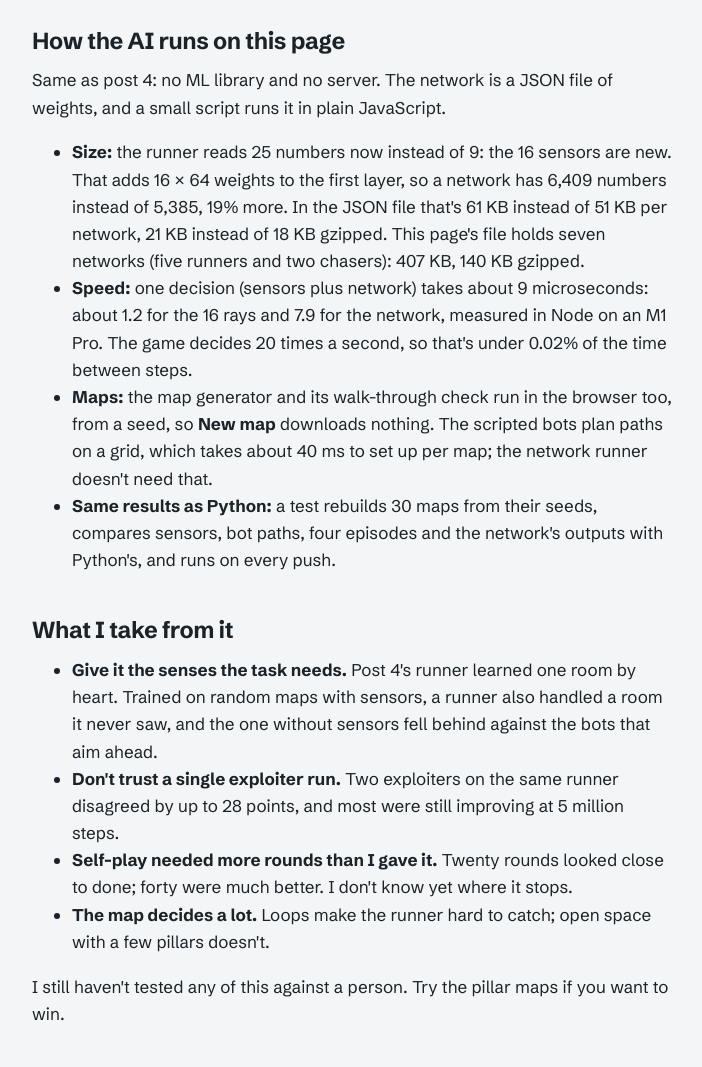
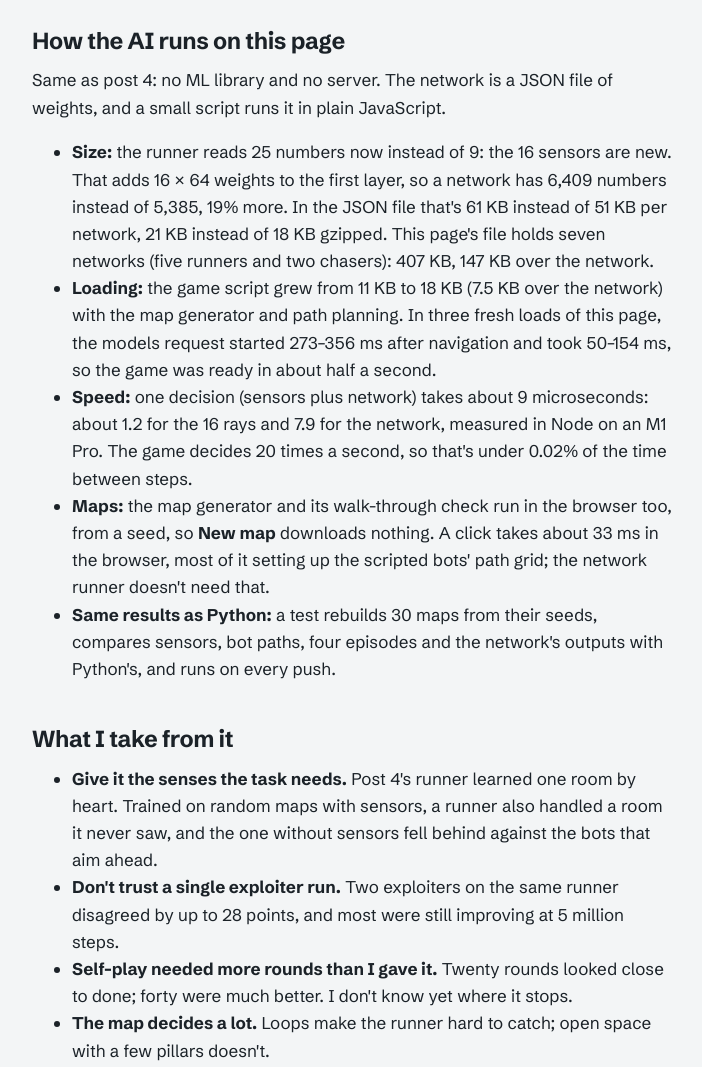
Before and after one commit to sublimeye/rl-lab, an Astro site in the folder site/: page /rl-lab/posts/005-tag-maps in a window 1280 px wide. Shown: the part 6740-7807 px from the top of the page, without its empty margins (288-990 px from the left). Built offline with nearby package versions, Linux system fonts and the light colour scheme; Astro itself is replaced by a stand-in of ours; some packages are replaced by stand-ins of ours.

Commit message:
Post 005: page-load numbers measured on the live page
Co-Authored-By: Claude Opus 5.5 <noreply@anthropic.com>

```diff
--- a/site/src/content/posts/005-tag-maps.mdx
+++ b/site/src/content/posts/005-tag-maps.mdx
@@ -176,14 +176,18 @@ small script runs it in plain JavaScript.
 - **Size:** the runner reads 25 numbers now instead of 9: the 16 sensors are new. That adds
   16 × 64 weights to the first layer, so a network has 6,409 numbers instead of 5,385, 19%
   more. In the JSON file that's 61 KB instead of 51 KB per network, 21 KB instead of 18 KB
-  gzipped. This page's file holds seven networks (five runners and two chasers): 407 KB, 140
-  KB gzipped.
+  gzipped. This page's file holds seven networks (five runners and two chasers): 407 KB, 147
+  KB over the network.
+- **Loading:** the game script grew from 11 KB to 18 KB (7.5 KB over the network) with the map
+  generator and path planning. In three fresh loads of this page, the models request started
+  273–356 ms after navigation and took 50–154 ms, so the game was ready in about half a
+  second.
 - **Speed:** one decision (sensors plus network) takes about 9 microseconds: about 1.2 for the
   16 rays and 7.9 for the network, measured in Node on an M1 Pro. The game decides 20 times a
   second, so that's under 0.02% of the time between steps.
 - **Maps:** the map generator and its walk-through check run in the browser too, from a seed,
-  so **New map** downloads nothing. The scripted bots plan paths on a grid, which takes about
-  40 ms to set up per map; the network runner doesn't need that.
+  so **New map** downloads nothing. A click takes about 33 ms in the browser, most of it setting
+  up the scripted bots' path grid; the network runner doesn't need that.
 - **Same results as Python:** a test rebuilds 30 maps from their seeds, compares sensors, bot
   paths, four episodes and the network's outputs with Python's, and runs on every push.
 
```
